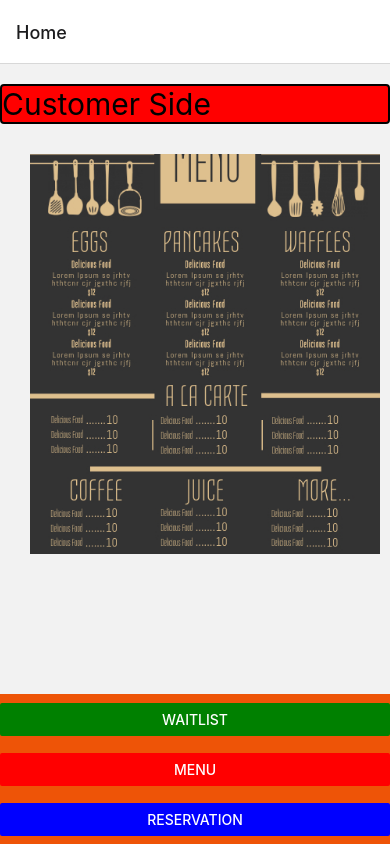
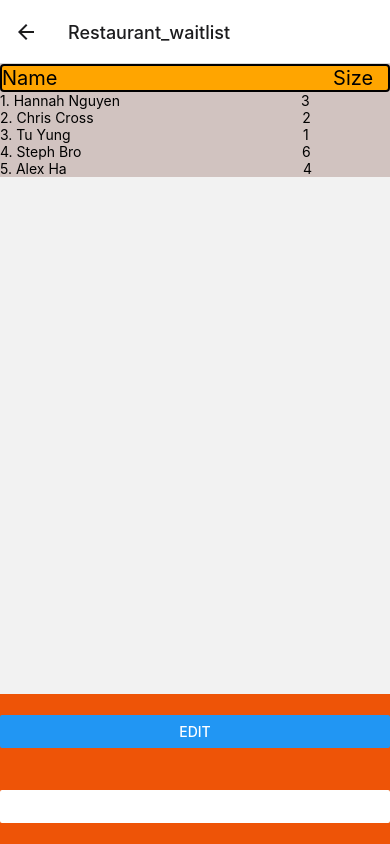
Before and after one commit to hannahhn/WaitlistApp, a React Native app in the folder Hangry/: screen /Restaurant_waitlist in a window 390 px wide. Built offline with nearby package versions, Linux system fonts and the light colour scheme.

Commit message:
Screen 6 and 7

```diff
--- a/Hangry/App.js
+++ b/Hangry/App.js
@@ -2,8 +2,8 @@ import { StatusBar } from 'expo-status-bar';
 import React from 'react';
 import { StyleSheet, Text, View } from 'react-native';
 import Customerside_Menu from './components/costumerside_menu';
-import Waitlist from './components/waitlist';
-import Reservation from './components/reservation';
+import Restaurant_waitlist from './components/restaurant_waitlist';
+import Restaurant_reservation from './components/Restaurant_reservation';
 import Confirmation from './components/confirmation';
 
 import { NativeRouter, Route, Link } from "react-router-native";
@@ -15,8 +15,8 @@ export default function App() {
     <NavigationContainer initialRouteName="Home">
       <Stack.Navigator>
         <Stack.Screen name="Home" component={Customerside_Menu} />
-        <Stack.Screen name="Waitlist" component={Waitlist} />
-        <Stack.Screen name="Reservation" component={Reservation} />
+        <Stack.Screen name="Restaurant_waitlist" component={Restaurant_waitlist} />
+        <Stack.Screen name="Restaurant_reservation" component={Restaurant_reservation} />
         <Stack.Screen name="Confirmation" component={Confirmation} />
       </Stack.Navigator>
     </NavigationContainer>
--- a/Hangry/components/reservation.js
+++ b/Hangry/components/Restaurant_reservation.js
@@ -8,32 +8,33 @@ import { createNativeStackNavigator } from '@react-navigation/native-stack';
 import DateTimePicker from '@react-native-community/datetimepicker';
 
 const reservation = ({ navigation }) => {
-    const [date, setDate] = useState(new Date());
-    const [mode, setMode] = useState('date');
-    const [show, setShow] = useState(false);
 
-    const onChange = (event, selectedDate) => {
-      const currentDate = selectedDate || date;
-      setShow(Platform.OS === 'ios');
-      setDate(currentDate);
-    };
+  //   const [date, setDate] = useState(new Date());
+  //   const [mode, setMode] = useState('date');
+  //   const [show, setShow] = useState(false);
 
-    const showMode = (currentMode) => {
-      setShow(true);
-      setMode(currentMode);
-    };
+  //   const onChange = (event, selectedDate) => {
+  //     const currentDate = selectedDate || date;
+  //     setShow(Platform.OS === 'ios');
+  //     setDate(currentDate);
+  //   };
 
-    const showDatepicker = () => {
-      showMode('date');
-    };
+  //   const showMode = (currentMode) => {
+  //     setShow(true);
+  //     setMode(currentMode);
+  //   };
 
-    const showTimepicker = () => {
-      showMode('time');
-    };
+  //   const showDatepicker = () => {
+  //     showMode('date');
+  //   };
+
+  //   const showTimepicker = () => {
+  //     showMode('time');
+  //   };
 
   return (
     <React.Fragment>
-      <View>
+      {/* <View>
         <Text style={styles.header}>Restaurant User</Text>
       </View>
       <View style={styles.Datepicker}>
@@ -51,10 +52,29 @@ const reservation = ({ navigation }) => {
           display="default"
           onChange={onChange}
         />
-      )}
+      )} */
+      <View style={styles.main}>
+          <View>
+            <Text style={styles.header}>Customer Wait List</Text>
+          </View>
+          <View>
+            <Text style={styles.waitlist}>Name                   Size              Date                Time </Text>
+            <Text style = {styles.name}>1. John Doe            2           12/1              10:30 am </Text>
+            <Text style = {styles.name}>2. Jason Losh        4           12/4              11:30 am </Text>
+            <Text style = {styles.name}>3. Sanjaya KC        5           12/3              12:00 pm </Text>
+            <Text style = {styles.name}>4. Lucky Bhai         1           1/1                02:00 pm </Text>
+            <Text style = {styles.name}>5. Mr. Monchite     3           1/2                03:30 pm </Text>
+
+          </View>
+     </View>
+
+
+      }
+
       <View style={styles.bottomView}>
+        <Button title="Edit" onPress={() => Alert.alert('Edit Reservation')} style = {styles.edit}/>
         <Button title="Submit" onPress={() => navigation.navigate('Confirmation')} color="white" />
-        <Button title="Waitlist" onPress={() => navigation.navigate('Waitlist')} color="black" />
+        <Button title="Waitlist" onPress={() => navigation.navigate('Restaurant_waitlist')} color="black" />
         <Button title="Menu" onPress={() => Alert.alert('Menu pressed')} color="purple" />
         {/* <Button title="Reservation" onPress={() => Alert.alert('Reservation pressed')} color="blue" /> */}
       </View>
@@ -76,6 +96,18 @@ const styles = StyleSheet.create({
     // bottom: 20
   },
 
+  edit:{
+    top: 80,
+
+  },
+  waitlist: {
+    top: 20
+  },
+
+  name: {
+    top: 20,
+  },
+
   menuIcon: {
 
     top: 50,
@@ -93,7 +125,7 @@ const styles = StyleSheet.create({
   },
   bottomView: {
     width: '100%',
-    height: 100,
+    height: 150,
     display: 'flex',
     backgroundColor: '#EE5407',
     justifyContent: 'space-around',
--- a/Hangry/components/costumerside_menu.js
+++ b/Hangry/components/costumerside_menu.js
@@ -16,9 +16,9 @@ const costumerside_menu = ({ navigation }) => {
         <Image source={MenuImage} style={styles.menuIcon} />
       </View>
       <View style={styles.bottomView}>
-        <Button title="Waitlist" onPress={() => navigation.navigate('Waitlist')} color="green" />
+        <Button title="Waitlist" onPress={() => navigation.navigate('Restaurant_waitlist')} color="green" />
         <Button title="Menu" onPress={() => Alert.alert('Menu pressed')} color="red" />
-        <Button title="Reservation" onPress={() => navigation.navigate('Reservation')} color="blue" />
+        <Button title="Reservation" onPress={() => navigation.navigate('Restaurant_reservation')} color="blue" />
       </View>
 
     </React.Fragment>
--- a/Hangry/components/waitlist.js
+++ b/Hangry/components/restaurant_waitlist.js
@@ -3,7 +3,7 @@ import React from 'react'
 import { View, Text } from 'react-native'
 import { Button, Alert, StyleSheet, Image } from 'react-native'
 import MenuImage from '../assets/menu.jpg';
-const waitlist = () => {
+const restaurant_waitlist = () => {
   return (
     <React.Fragment>
       <View style={styles.main}>
@@ -11,13 +11,19 @@ const waitlist = () => {
           <Text style={styles.header1}>Customer Wait List</Text>
         </View>
         <View>
-          <Text style={styles.waitlist}>Name                                                 Time </Text>
-          <Text>1. John Doe                                   10:30 am </Text>
-          <Text>2. Jason Losh                                 11:30 am </Text>
-          <Text>3. Sanjaya KC                                 12:00 pm </Text>
-          <Text>4. Lucky Bhai                                 02:00 pm </Text>
-          <Text>5. Mr. Monchite                               03:30 pm </Text>
+          <Text style={styles.waitlist}>Name                                                 Size </Text>
+          <Text>1. Hannah Nguyen                                              3 </Text>
+          <Text>2. Chris Cross                                                     2 </Text>
+          <Text>3. Tu Yung                                                           1 </Text>
+          <Text>4. Steph Bro                                                        6 </Text>
+          <Text>5. Alex Ha                                                            4 </Text>
         </View>
+      </View>
+
+      <View style={styles.bottomView}>
+        <Button title="Edit" onPress={() => Alert.alert('Edit Reservation')} style = {styles.edit}/>
+        <Button title="Submit" onPress={() => navigation.navigate('Confirmation')} color="white" />
+        {/* <Button title="Reservation" onPress={() => Alert.alert('Reservation pressed')} color="blue" /> */}
       </View>
 
     </React.Fragment>
@@ -90,4 +96,4 @@ const styles = StyleSheet.create({
   },
 });
 
-export default waitlist
+export default restaurant_waitlist
```
